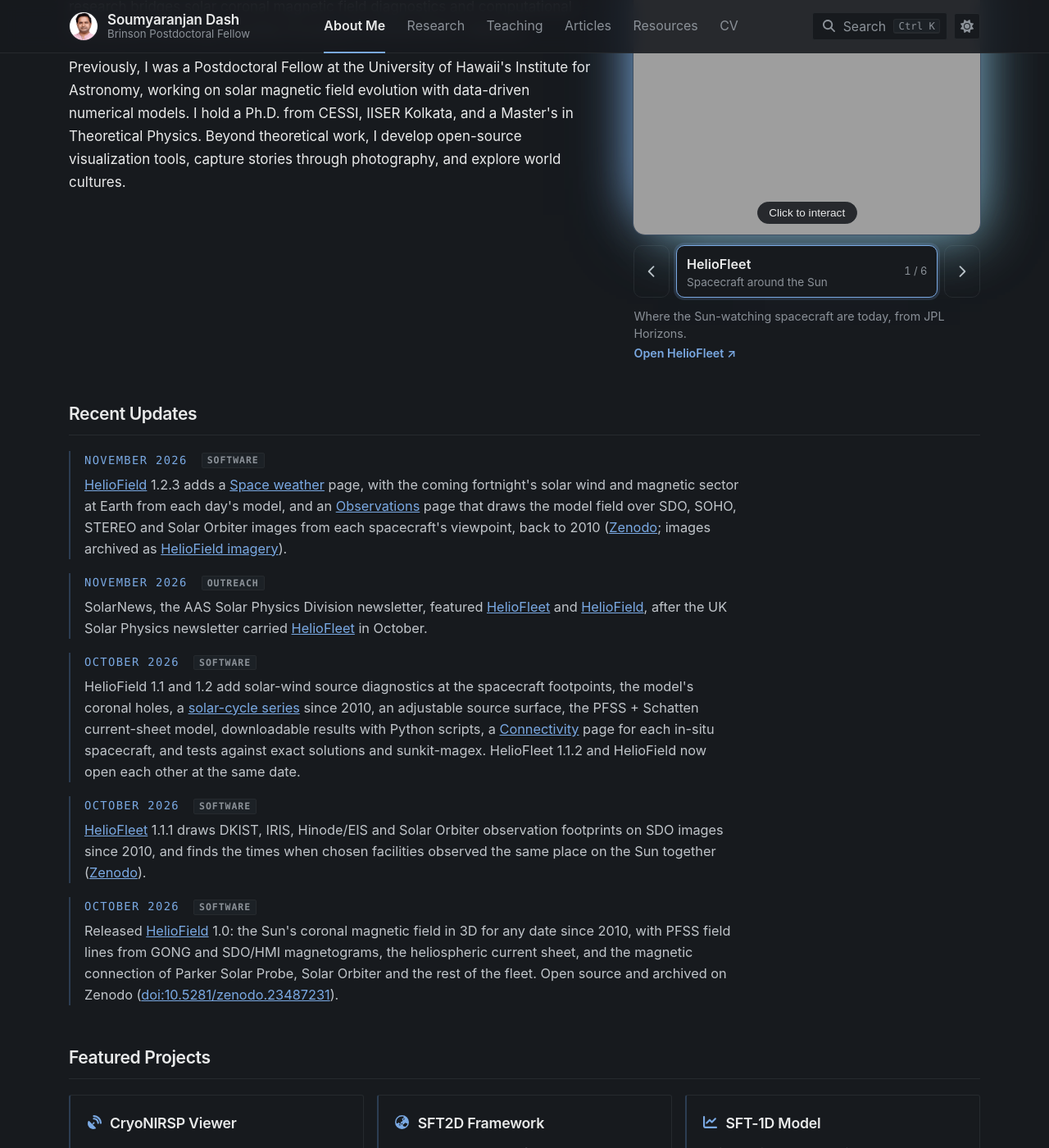
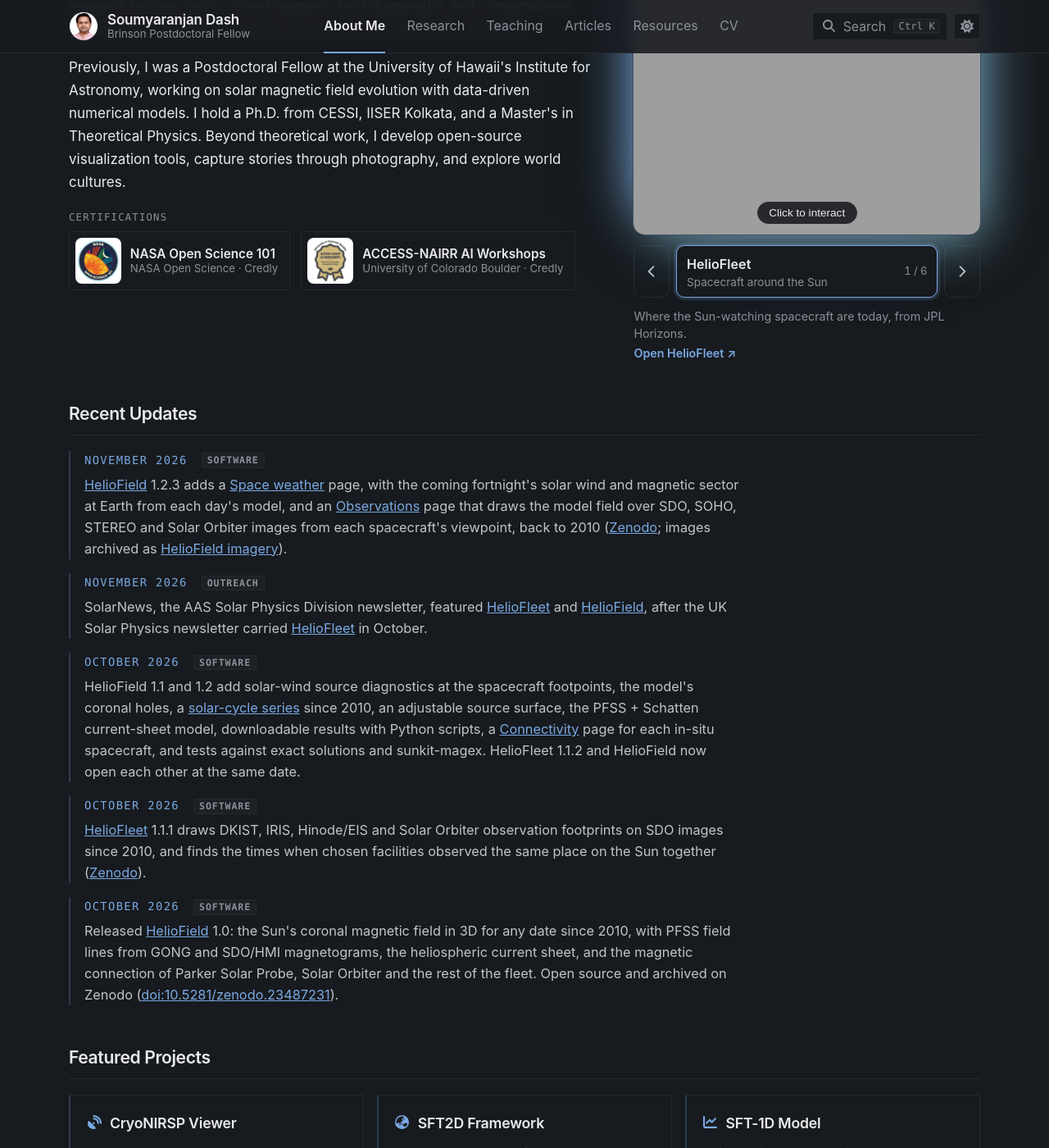
Before and after one commit to sr-dash/sr-dash.github.io, a Jekyll site: the page built from index.html, in a window 1280 px wide and 1400 px high, scrolled down 366 px. Shown: the whole window at 82% size. Built offline with Jekyll 4.4.1, drawn with Linux system fonts in a browser that asks for light colours.

Commit message:
About: certifications (NASA Open Science 101; ACCESS-NAIRR workshops) with badges and structured data

```diff
--- /dev/null
+++ b/_data/credentials.yml
@@ -0,0 +1,20 @@
+# Certifications shown in About Me (index.html) and listed in the page's
+# structured data (_includes/schema.html). Badge images are kept in
+# assets/data/badges/ (cropped from the issuer's Credly image); each links to
+# its public Credly page, where it can be verified.
+
+- name: NASA Open Science 101
+  issuer: NASA Open Science
+  issuer_url: https://science.nasa.gov/open-science/
+  badge: /assets/data/badges/nasa-open-science-101-120.png
+  badge_large: /assets/data/badges/nasa-open-science-101.png
+  url: https://www.credly.com/badges/51586639-31dc-49d8-887e-4964e776bf2b/public_url
+  about: NASA's training in open science practice, from the Transform to Open Science (TOPS) initiative.
+
+- name: ACCESS-NAIRR AI Workshops
+  issuer: University of Colorado Boulder
+  issuer_url: https://www.colorado.edu/rc/
+  badge: /assets/data/badges/access-nairr-workshops-120.png
+  badge_large: /assets/data/badges/access-nairr-workshops.png
+  url: https://www.credly.com/badges/67b617f3-a8dc-4c2f-a87e-b46719cded71/public_url
+  about: A Research Computing recognition badge for completing an ACCESS/NAIRR Pilot workshop on national research computing infrastructure.
--- a/assets/css/magnetogram.css
+++ b/assets/css/magnetogram.css
@@ -877,6 +877,20 @@ html { scroll-padding-top: 84px; }
 .stat-badge i { color: var(--neg); font-size: .87rem; }
 .stat-badge b { color: var(--ink); font-weight: 600; }
 
+/* Certifications: each badge on a light tile, so badges drawn for a white
+   page (dark lettering) read in the dark theme too. */
+.credentials { display: flex; flex-wrap: wrap; align-items: center; gap: .6rem .8rem; margin-top: 1.3rem; }
+.credentials-title { flex-basis: 100%; margin: 0; font: 500 .72rem var(--font-mono); text-transform: uppercase; letter-spacing: .1em; color: var(--muted); }
+.credential { display: inline-flex; align-items: center; gap: .65rem; padding: .4rem .8rem .4rem .4rem; border: 1px solid var(--rule);
+    border-radius: var(--radius); background: var(--card); color: var(--ink-2); text-decoration: none; min-width: 0;
+    transition: border-color .15s ease, transform .15s ease; }
+.credential:hover { border-color: var(--neg-edge); transform: translateY(-1px); }
+.credential img { width: 56px; height: 56px; flex: none; padding: 3px; border-radius: 8px; background: #ffffff; }
+.credential-text { display: grid; line-height: 1.3; min-width: 0; }
+.credential-text b { color: var(--ink); font-weight: 600; font-size: .9rem; }
+.credential-text span { font-size: .78rem; color: var(--muted); }
+@media (prefers-reduced-motion: reduce) { .credential { transition: none; } }
+
 .skill-group { margin-bottom: 1.4rem; }
 .skill-group:last-child { margin-bottom: 0; }
 .skill-group h3 {
--- a/index.html
+++ b/index.html
@@ -29,6 +29,16 @@ extra_js: [live-lab]
 
                 <p class="editorial-lead">Welcome! I am a Solar Physicist and Brinson Postdoctoral Research Associate at the National Solar Observatory (NSO), discovering space weather drivers through high-resolution spectropolarimetry and data-driven pipelines. My research bridges solar coronal magnetic field diagnostics and computational heliospheric modeling, currently focusing on infrared DKIST datasets.</p>
                 <p>Previously, I was a Postdoctoral Fellow at the University of Hawaii's Institute for Astronomy, working on solar magnetic field evolution with data-driven numerical models. I hold a Ph.D. from CESSI, IISER Kolkata, and a Master's in Theoretical Physics. Beyond theoretical work, I develop open-source visualization tools, capture stories through photography, and explore world cultures.</p>
+
+                <div class="credentials" aria-label="Certifications">
+                    <p class="credentials-title">Certifications</p>
+                    {%- for c in site.data.credentials %}
+                    <a class="credential" href="{{ c.url }}" target="_blank" rel="noopener" title="Verify on Credly">
+                        <img src="{{ c.badge }}" width="56" height="56" alt="{{ c.name }} badge" loading="lazy">
+                        <span class="credential-text"><b>{{ c.name }}</b><span>{{ c.issuer }} · Credly</span></span>
+                    </a>
+                    {%- endfor %}
+                </div>
                 </div>
 
                 {% include live-lab.html %}
```
Also changed, not shown: _includes/schema.html (+12 -0 lines), assets/data/badges/access-nairr-workshops-120.png (added), assets/data/badges/access-nairr-workshops.png (added), assets/data/badges/nasa-open-science-101-120.png (added), assets/data/badges/nasa-open-science-101.png (added).
